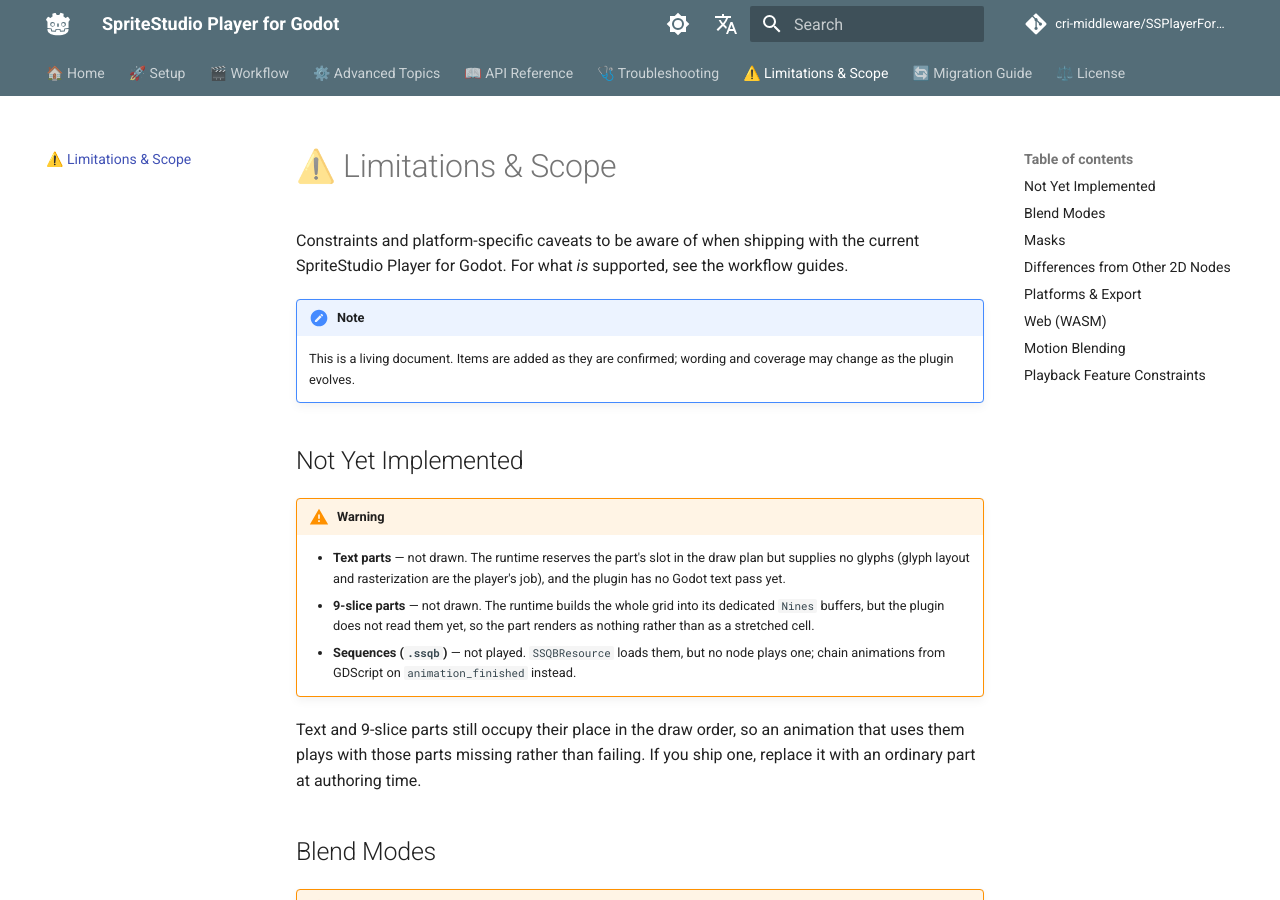
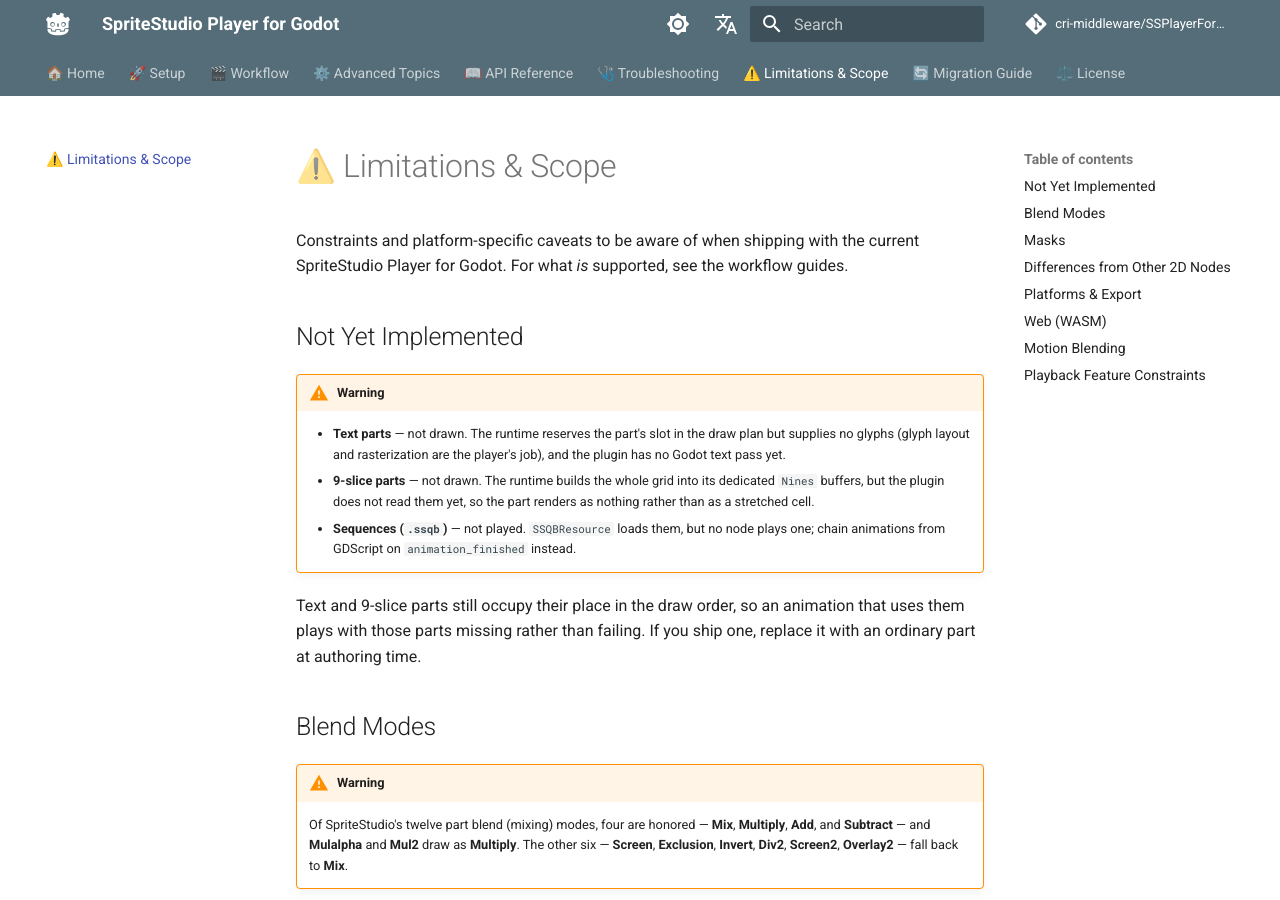
Before and after one commit to SpriteStudio/SSPlayerForGodot, an MkDocs documentation site: the page built from docs/en/limitations.md, in a window 1280 px wide and 900 px high. Built offline with MkDocs 1.6.1 and Material for MkDocs 9.7.7, drawn with Linux system fonts in a browser that asks for light colours; comment, search, counter and statistics services are not loaded.

Commit message:
Drop the living-document note from limitations
The note at the top of the limitations page (EN / JA) promised nothing,
and said that wording and coverage may change; the other Players'
limitations pages carry none.

```diff
--- a/docs/en/limitations.md
+++ b/docs/en/limitations.md
@@ -1,9 +1,6 @@
 # ⚠️ Limitations & Scope
 
 Constraints and platform-specific caveats to be aware of when shipping with the current SpriteStudio Player for Godot. For what *is* supported, see the workflow guides.
-
-> [!NOTE]
-> This is a living document. Items are added as they are confirmed; wording and coverage may change as the plugin evolves.
 
 ## Not Yet Implemented
 
```
Also changed, not shown: docs/ja/limitations.md (+0 -3 lines).
